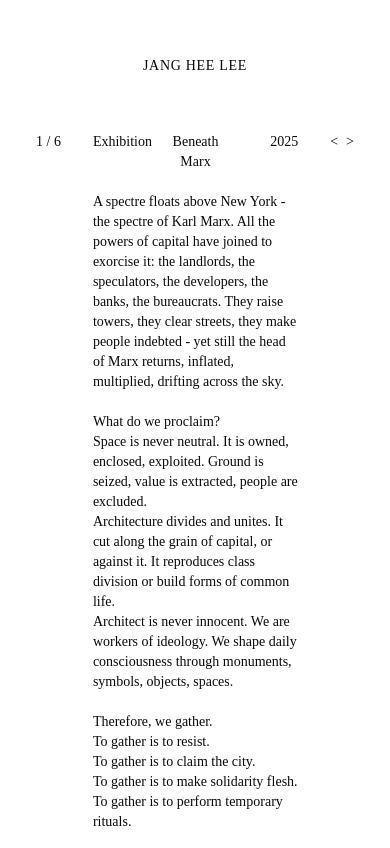
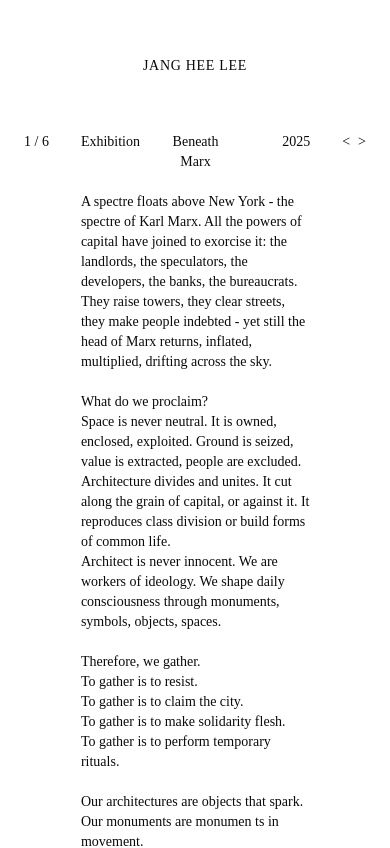
Before and after one commit to wodnjsd/jhl-portfolio, a Next.js app: page /projects/beneath-marx in a window 390 px wide. Shown: the top 848 px of the page. Built offline with nearby package versions, Linux system fonts and the light colour scheme.

Commit message:
padding mobile adjusted

```diff
--- a/app/page.tsx
+++ b/app/page.tsx
@@ -33,7 +33,7 @@ export default function Home() {
           Contact
         </Link>
       </nav>
-      <div className="py-8" />
+      <div className="py-0 sm:py-8" />
     </main>
   );
 }
--- a/components/CarouselView.tsx
+++ b/components/CarouselView.tsx
@@ -31,7 +31,7 @@ export default function CarouselView({
 
   return (
     <div className="min-h-screen flex flex-col items-center text-sm">
-      <div className="w-full max-w-2xl px-9 flex-1 flex flex-col">
+      <div className="w-full max-w-2xl px-6 flex-1 flex flex-col">
         {/* number (left) | content | arrows (right), equidistant gaps, top-aligned */}
         <div className="flex items-start gap-8">
           <div className="shrink-0">
--- a/components/GalleryView.tsx
+++ b/components/GalleryView.tsx
@@ -7,7 +7,7 @@ interface Props {
 
 export default function GalleryView({ title, category, year, images }: Props) {
   return (
-    <div className="flex flex-col items-center px-9">
+    <div className="flex flex-col items-center px-6">
       <div className="w-full max-w-xl grid grid-cols-3 items-baseline mb-5 text-sm">
         <span className="font-light">
           {category}
```
